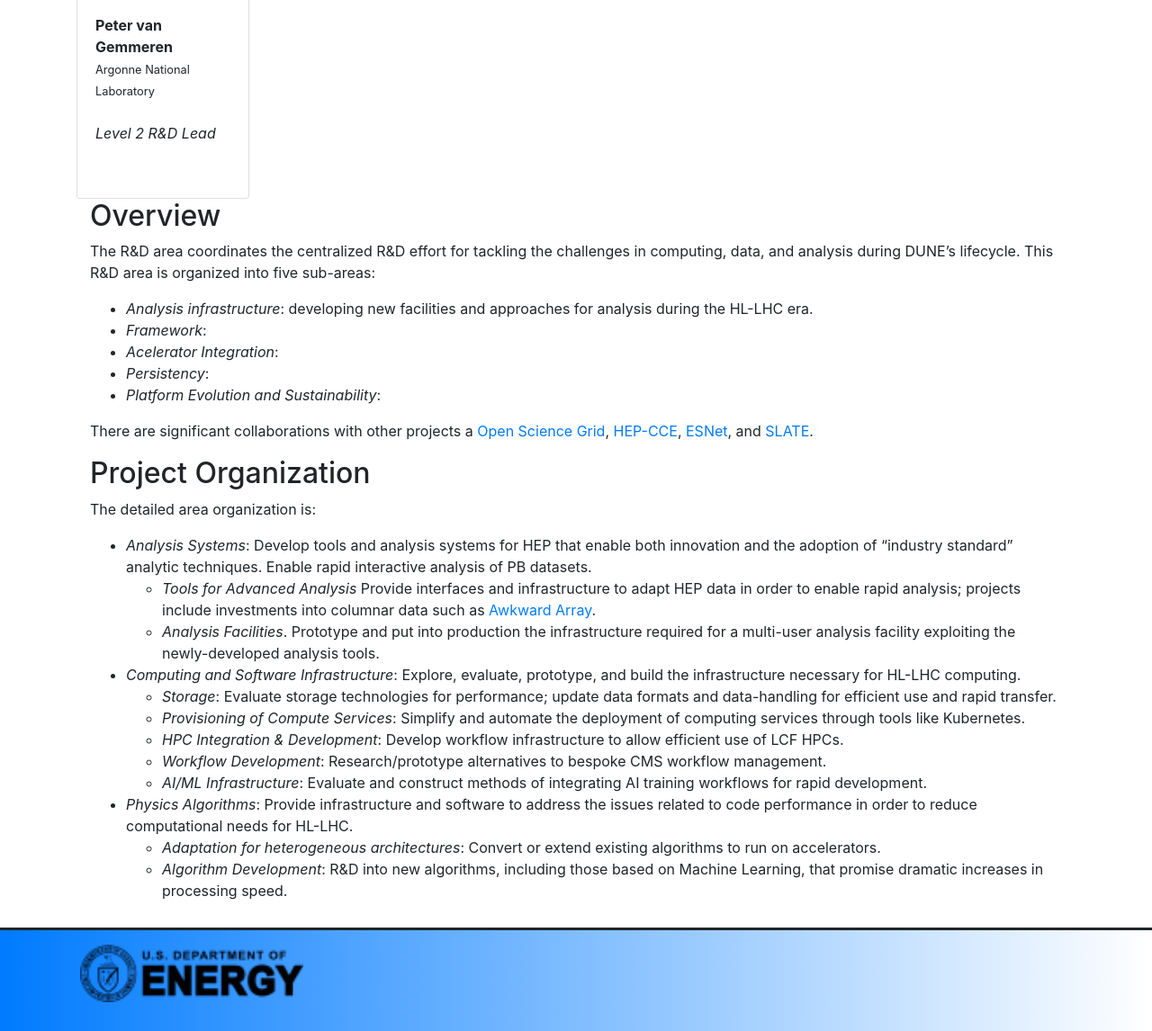
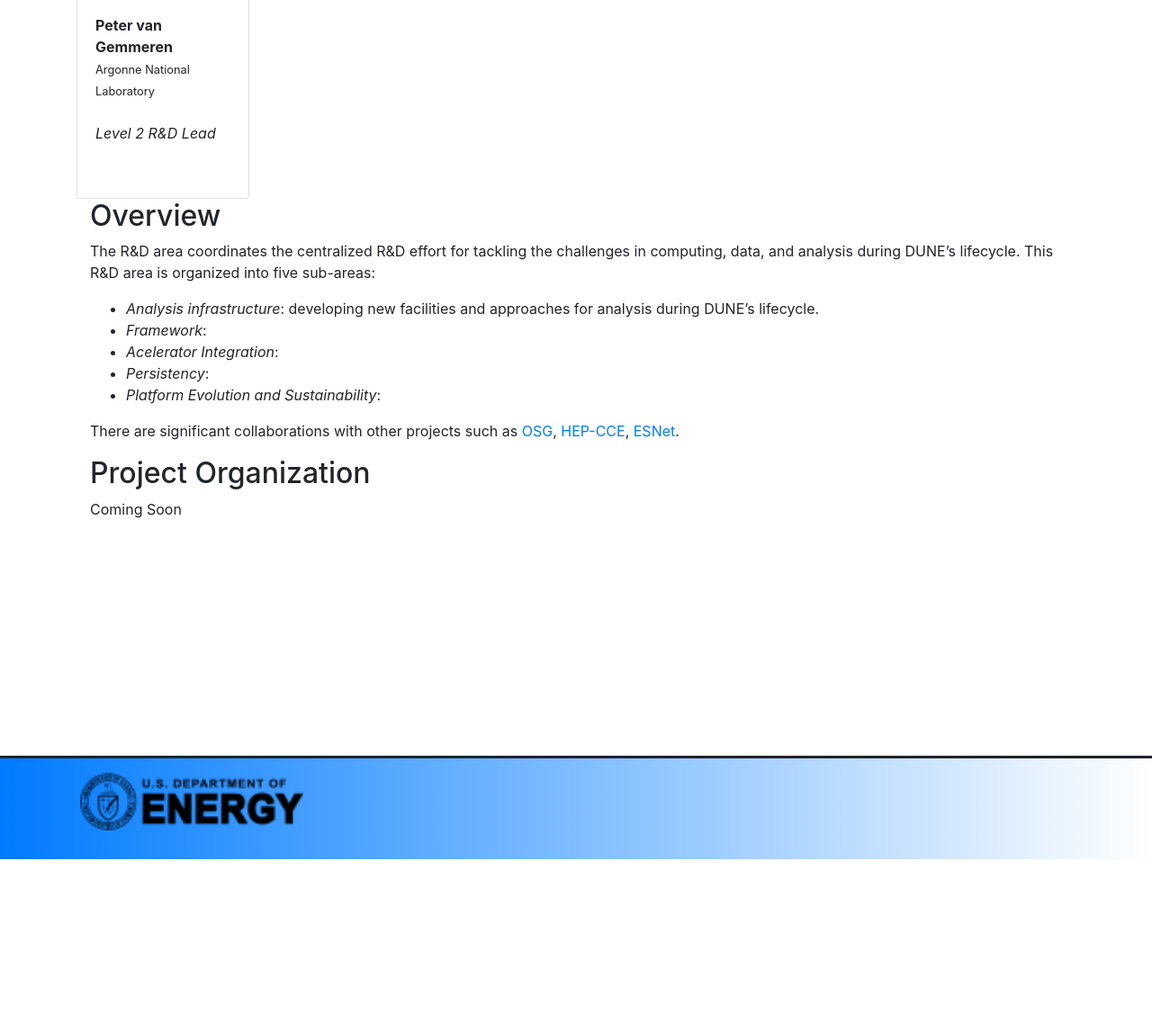
Before and after one commit to dune-us-software-and-computing/dune-us-software-and-computing.github.io, a Jekyll site: the page built from pages/wbs-areas/wbs4/wbs4_rd.md, in a window 1280 px wide and 1400 px high, scrolled down 191 px, cut to the strip 254-1400 px from the top of the window. Shown: the whole strip at 90% size. Built offline with Jekyll 4.4.1, drawn with Linux system fonts in a browser that asks for light colours; nearby versions of some CDN libraries.

Commit message:
updates and cleanup

```diff
--- a/_includes/head.html
+++ b/_includes/head.html
@@ -1,7 +1,7 @@
 <head>
 <meta name="viewport" content="width=device-width, initial-scale=1">
 <meta charset="utf-8">
-<title>{{ page.title }} - US CMS Software and Computing</title>
+<title>{{ page.title }} - DUNE-US Software and Computing Operations</title>
 <link rel="stylesheet" href="/assets/css/bootstrap.css" crossorigin="anonymous">
 <link rel="stylesheet" href="{{ "/assets/css/style.css" | relative_url }}">
 <script defer src="https://use.fontawesome.com/releases/v5.0.8/js/all.js" integrity="sha384-SlE991lGASHoBfWbelyBPLsUlwY1GwNDJo3jSJO04KZ33K2bwfV9YBauFfnzvynJ" crossorigin="anonymous"></script>
--- a/pages/wbs-areas/wbs4/wbs4-hl-lhc_rd.md
+++ /dev/null
@@ -1,36 +0,0 @@
----
-permalink: /wbs4-facilities.html
-layout: wbs-area
-wbs_no: 4
-title: R&D
-short_title: R&D
-pagetype: wbs-area
----
-
-## Overview
-
-The R&D area coordinates the centralized R&D effort for tackling the challenges in computing, data, and analysis during DUNE's lifecycle.  This R&D area is organized into five sub-areas:
-
-- *Analysis infrastructure*: developing new facilities and approaches for analysis during the HL-LHC era.
-- *Framework*:
-- *Acelerator Integration*:
-- *Persistency*:
-- *Platform Evolution and Sustainability*:
-
-There are significant collaborations with other projects a [Open Science Grid](www.opensciencegrid.org), [HEP-CCE](https://hepcce.org/), [ESNet](http://es.net/), and [SLATE](https://slateci.io/).
-
-## Project Organization
-
-The detailed area organization is:
-- *Analysis Systems*: Develop tools and analysis systems for HEP that enable both innovation and the adoption of “industry standard” analytic techniques. Enable rapid interactive analysis of PB datasets.
-   - *Tools for Advanced Analysis* Provide interfaces and infrastructure to adapt HEP data in order to enable rapid analysis; projects include investments into columnar data such as [Awkward Array](https://github.com/scikit-hep/awkward-1.0#readme).
-   - *Analysis Facilities*.  Prototype and put into production the infrastructure required for a multi-user analysis facility exploiting the newly-developed analysis tools.
-- *Computing and Software Infrastructure*: Explore, evaluate, prototype, and build the infrastructure necessary for HL-LHC computing.
-   - *Storage*: Evaluate storage technologies for performance; update data formats and data-handling for efficient use and rapid transfer.
-   - *Provisioning of Compute Services*: Simplify and automate the deployment of computing services through tools like Kubernetes.
-   - *HPC Integration & Development*: Develop workflow infrastructure to allow efficient use of LCF HPCs.
-   - *Workflow Development*: Research/prototype alternatives to bespoke CMS workflow management.
-   - *AI/ML Infrastructure*: Evaluate and construct methods of integrating AI training workflows for rapid development.
-- *Physics Algorithms*: Provide infrastructure and software to address the issues related to code performance in order to reduce computational needs for HL-LHC.
-   - *Adaptation for heterogeneous architectures*: Convert or extend existing algorithms to run on accelerators.
-   - *Algorithm Development*: R&D into new algorithms, including those based on Machine Learning, that promise dramatic increases in processing speed.
--- /dev/null
+++ b/pages/wbs-areas/wbs4/wbs4_rd.md
@@ -0,0 +1,24 @@
+---
+permalink: /wbs4-facilities.html
+layout: wbs-area
+wbs_no: 4
+title: R&D
+short_title: R&D
+pagetype: wbs-area
+---
+
+## Overview
+
+The R&D area coordinates the centralized R&D effort for tackling the challenges in computing, data, and analysis during DUNE's lifecycle.  This R&D area is organized into five sub-areas:
+
+- *Analysis infrastructure*: developing new facilities and approaches for analysis during DUNE's lifecycle.
+- *Framework*:
+- *Acelerator Integration*:
+- *Persistency*:
+- *Platform Evolution and Sustainability*:
+
+There are significant collaborations with other projects such as [OSG](www.osg-htc.org), [HEP-CCE](https://hepcce.org/), [ESNet](http://es.net/).
+
+## Project Organization
+
+Coming Soon
```
Also changed, not shown: pages/docs.md (+2 -2 lines), pages/docs/update_page.md (+1 -1 lines).
